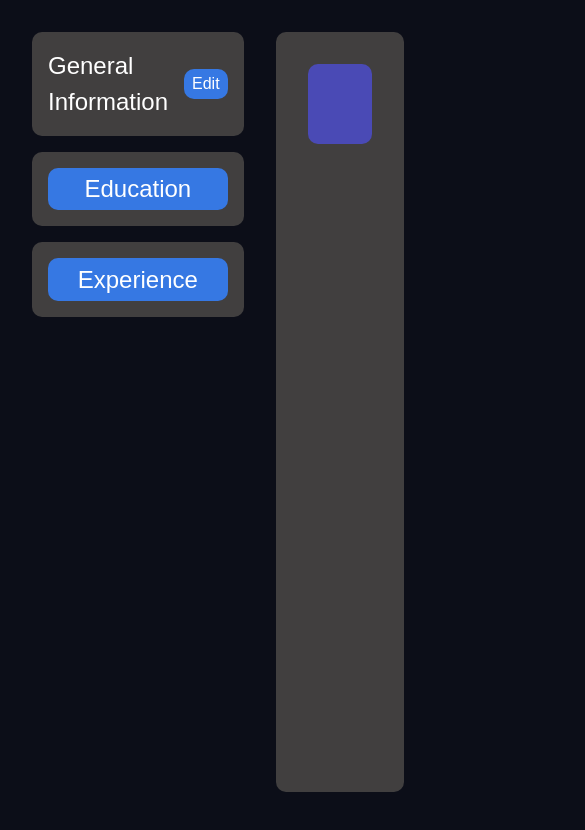
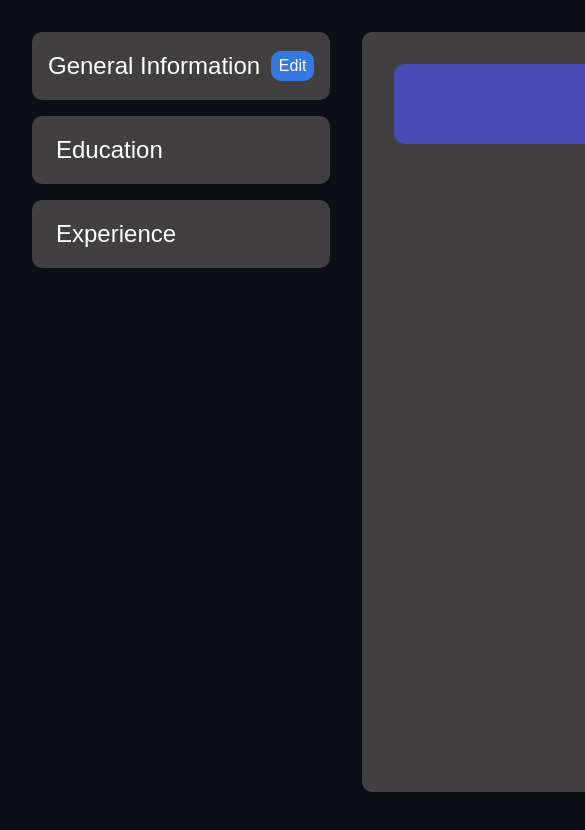
Before and after one commit to PDLIF/react-cv-application-TOP, a React (Vite) app: page / in a window 390 px wide. Shown: the top 830 px of the page, 585 px wide, since content can reach past the window. Built offline with nearby package versions, Linux system fonts and the light colour scheme.

Commit message:
style: add better styling for all form sections

```diff
--- a/src/styles/App.css
+++ b/src/styles/App.css
@@ -7,6 +7,6 @@
 .cv-form {
     flex-direction: column;
     --gap: 1rem;
-    flex-grow: 1;
+    width: clamp(500px, 700px, 800px);
     max-width: 30rem;
 }
--- a/src/styles/CVPreview.css
+++ b/src/styles/CVPreview.css
@@ -1,10 +1,10 @@
 .cv-preview {
     flex-direction: column;
-    flex-grow: 3;
     --gap: 4rem;
     background-color: rgb(65, 63, 63);
     padding: 2rem;
     min-height: 90vh;
+    width: 100%;
 }
 
 
--- a/src/styles/form-section.css
+++ b/src/styles/form-section.css
@@ -1,12 +1,14 @@
 .form-section {
-    padding: 1rem;
-    max-width: 100%;
     border-radius: 10px;
     background-color: rgb(65, 63, 63);
+    --gap: 0;
 }
 
-.form-section input {
-    border-radius: 4px;
+.form-section .content-wrapper {
+    padding: 0rem 1rem 1rem 1rem;
+    flex-direction: column;
+    --gap: 1rem;
+    align-items: stretch;
 }
 
 .form-section form {
@@ -14,11 +16,12 @@
     --gap: .7rem;
 }
 
-.form-section .heading {
-    margin-bottom: 1rem;
+.form-section form textarea {
+    resize: none;
 }
 
-.form-section form input {
+.form-section form input,
+.form-section form textarea {
     border-radius: 7px;
     background-color: rgb(121, 119, 119);
     border: none;
@@ -27,7 +30,8 @@
     color: #ffff;
 }
 
-.form-section form input::placeholder {
+.form-section form input::placeholder,
+.form-section form textarea::placeholder {
     color: #ffff;
     font-weight: 300;
     font-size: 14px;
@@ -47,6 +51,12 @@ form .form-actions {
     cursor: pointer;
 }
 
+.form-section .expand-button {
+    background: transparent;
+    padding: 1rem 1.5rem;
+    text-align: left;
+}
+
 .form-section form button {
     align-self: end;
     margin-top: 1rem;
@@ -57,13 +67,20 @@ form .form-actions {
     align-self: center;
 }
 
+
+
+
+.general-section {
+    padding: 1rem;
+}
+
 .general-section.flex {
     justify-content: space-between;
     align-items: center;
 }
 
-.general-section.flex .heading {
-    margin-bottom: 0px;
+.general-section:not(.flex) .heading {
+    margin-bottom: 1rem;
 }
 
 .form-section:not(.general-section) {
@@ -76,10 +93,12 @@ form .form-actions {
 
 .entries-section {
     flex-direction: column;
+    align-items: center;
 }
 
 .entry {
     justify-content: space-between;
     background-color: rgb(121, 119, 119);
-    padding: 1rem .5rem;
+    padding: 1rem 1.4rem;
+    width: 100%;
 }
```
